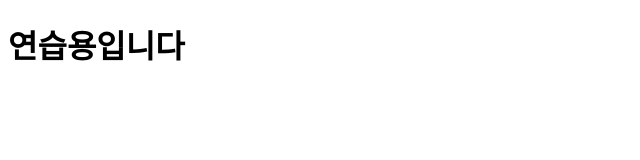
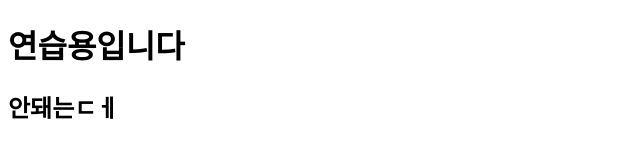
Before and after one commit to greenpig4b/htmlstudy_lec, a plain HTML site: page ch01/ex01.html in a window 1280 px wide. Shown: the whole page, without its empty margins (0-640 px from the left). Drawn offline with Linux system fonts and the light colour scheme.

Commit message:
first commit

```diff
--- a/ch01/ex01.html
+++ b/ch01/ex01.html
@@ -7,5 +7,6 @@
 </head>
 <body>
     <h1>연습용입니다</h1>
+    <h2>안돼는ㄷㅔ</h2>
 </body>
 </html>
```
Also changed, not shown: 1 other file.
